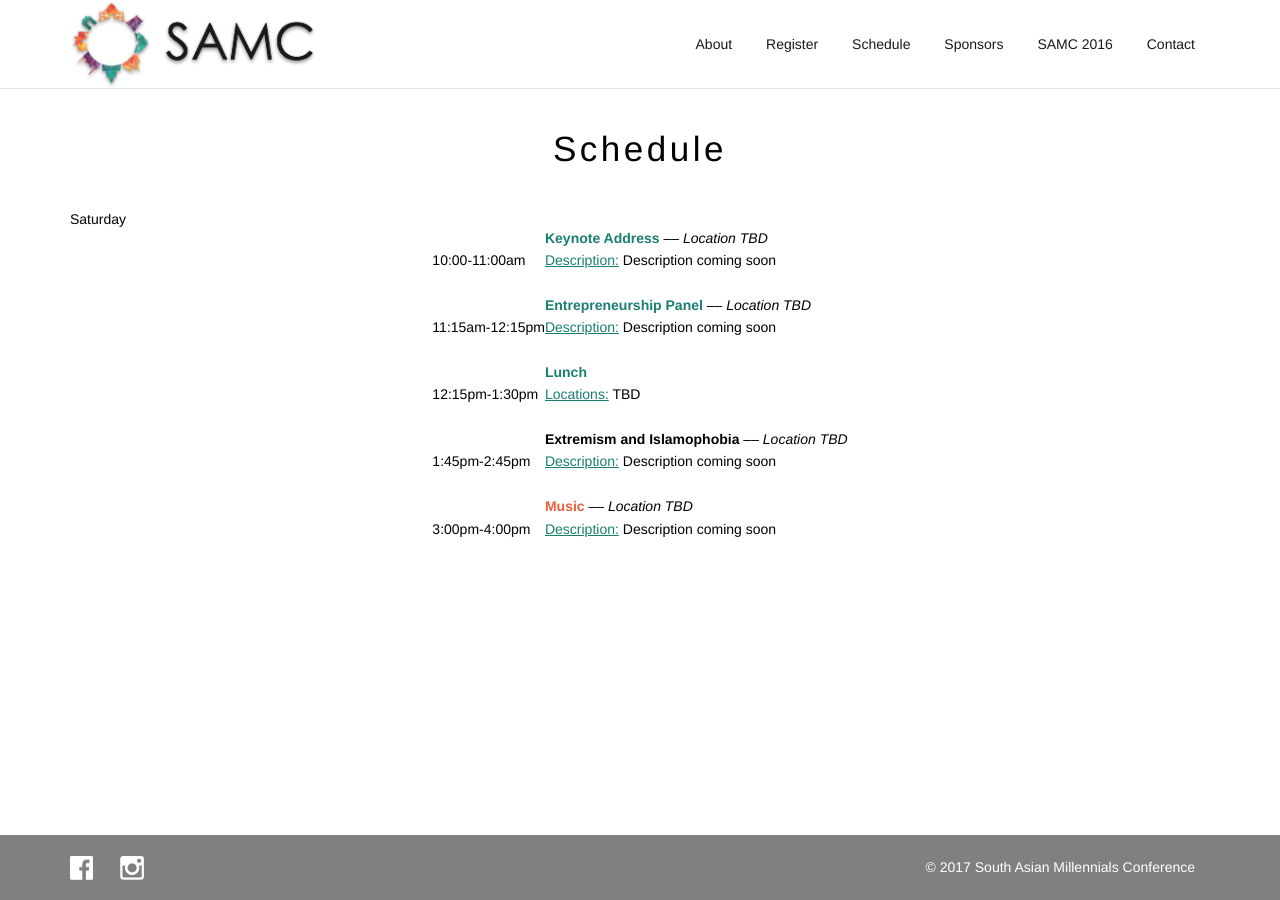
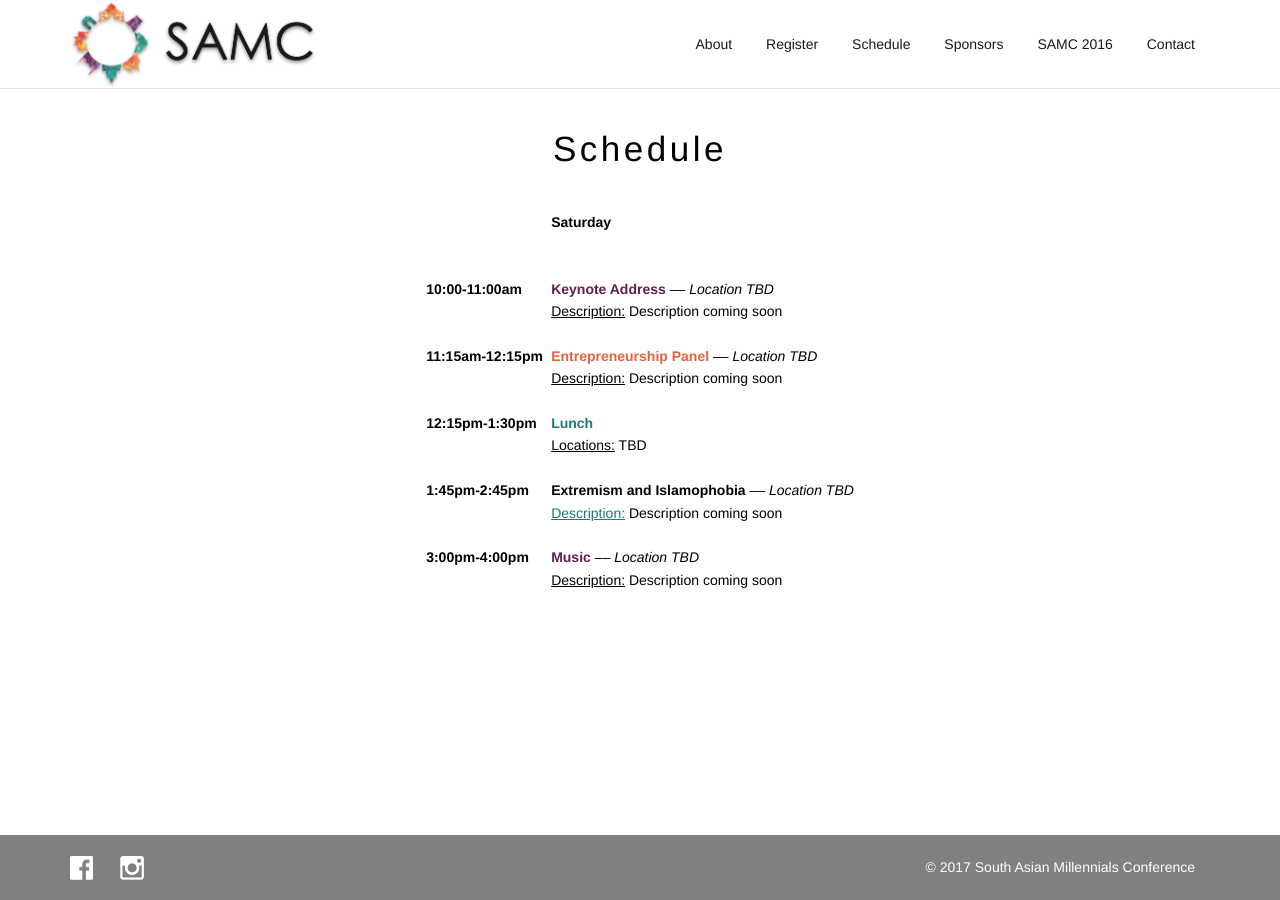
Before and after one commit to samconf/samconf.github.io, a Jekyll site: the page built from schedule/index.html, in a window 1280 px wide. Built offline with Jekyll 4.4.1, drawn with Linux system fonts in a browser that asks for light colours.

Commit message:
Update index.html

```diff
--- a/schedule/index.html
+++ b/schedule/index.html
@@ -14,27 +14,33 @@ endpoint: schedule
             </tr>
         </tbody>
     </table> -->
-    <table class="saturdayschedule">
+    <table class="schedule">
         <tbody>
-            <tr>Saturday</tr>
+            <!-- <tr>Saturday</tr> -->
+            <tr>
+                <td>         </td>
+                <td><strong class="p0">Saturday</strong> <i></i><br>
+                    <u class="p0"></u>
+                <br><br></td>
+            </tr>
             <tr>
                 <td>10:00-11:00am</td>
-                <td><strong class="p1">Keynote Address</strong> <i>–– Location TBD</i><br>
-                    <u class="p1">Description:</u>
+                <td><strong class="p3">Keynote Address</strong> <i>–– Location TBD</i><br>
+                    <u class="p0">Description:</u>
                     Description coming soon
                 <br><br></td>
             </tr>
             <tr>
                 <td>11:15am-12:15pm</td>
-                <td><strong class="p1">Entrepreneurship Panel</strong> <i>–– Location TBD</i><br>
-                    <u class="p1">Description:</u>
+                <td><strong class="p2">Entrepreneurship Panel</strong> <i>–– Location TBD</i><br>
+                    <u class="p0">Description:</u>
                     Description coming soon
                 <br><br></td>
             </tr>
             <tr>
                 <td>12:15pm-1:30pm</td>
                 <td><strong class="p1">Lunch</strong> <i></i><br>
-                    <u class="p1">Locations:</u>
+                    <u class="p0">Locations:</u>
                     TBD
                 <br><br></td>
             </tr>
@@ -47,8 +53,8 @@ endpoint: schedule
             </tr>
             <tr>
                 <td>3:00pm-4:00pm</td>
-                <td><strong class="p2">Music</strong> <i>–– Location TBD</i><br>
-                    <u class="p1">Description:</u>
+                <td><strong class="p3">Music</strong> <i>–– Location TBD</i><br>
+                    <u class="p0">Description:</u>
                     Description coming soon
                 <br><br></td>
             </tr>
```
